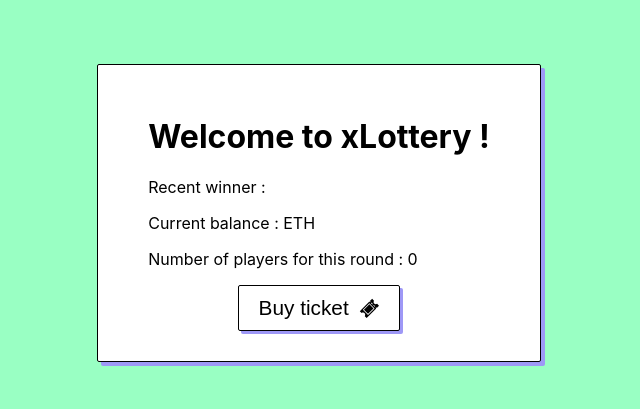
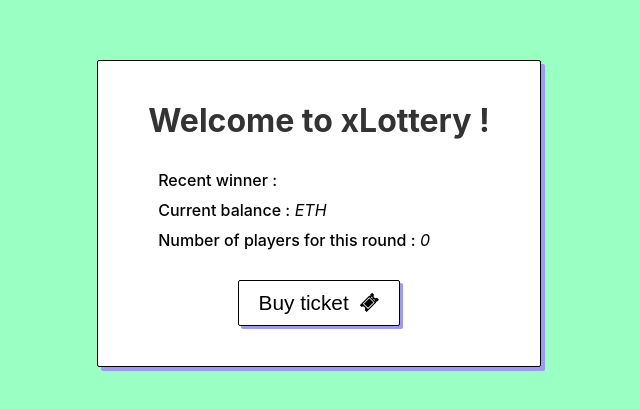
Before and after one commit to alexboisseau/x-lottery-app, a React (Vite) app: page / in a window 1280 px wide. Shown: the part 187-596 px from the top of the page, without its empty margins (321-961 px from the left). Built offline with nearby package versions, Linux system fonts and the light colour scheme.

Commit message:
style: improve style

```diff
--- a/src/components/LotteryCard.scss
+++ b/src/components/LotteryCard.scss
@@ -4,9 +4,33 @@
   border-radius: 2px;
   box-shadow: #9e98f6 4px 4px 0px;
 
-  padding: 30px 50px;
+  padding: 40px 50px;
 
-  .buy-ticket-button {
+  display: flex;
+  flex-direction: column;
+  gap: 20px;
+
+  & > h1,
+  & > p {
+    margin: 0;
+    padding: 0;
+  }
+
+  & > .informations {
+    & > p {
+      margin: 10px;
+
+      & > .label {
+        font-weight: 500;
+      }
+
+      & > .value {
+        font-style: italic;
+      }
+    }
+  }
+
+  & > .buy-ticket-button {
     background-color: #fff;
     border: 1px #000 solid;
     border-radius: 2px;
--- a/src/components/LotteryCard.tsx
+++ b/src/components/LotteryCard.tsx
@@ -163,9 +163,21 @@ export const LotteryCard = () => {
   return (
     <div className="lottery-card">
       <h1>Welcome to xLottery !</h1>
-      <p>Recent winner : {recentWinner}</p>
-      <p>Current balance : {lotteryBalance} ETH</p>
-      <p>Number of players for this round : {numberOfPlayers} </p>
+
+      <div className="informations">
+        <p>
+          <span className="label">Recent winner :</span>{" "}
+          <span className="value">{recentWinner}</span>
+        </p>
+        <p>
+          <span className="label">Current balance :</span>{" "}
+          <span className="value">{lotteryBalance} ETH</span>
+        </p>
+        <p>
+          <span className="label">Number of players for this round :</span>{" "}
+          <span className="value">{numberOfPlayers}</span>
+        </p>
+      </div>
 
       {waitingForTxValidation ? (
         <button className="buy-ticket-button">
--- a/src/index.css
+++ b/src/index.css
@@ -7,3 +7,12 @@ body {
   min-height: 100vh;
   min-width: 100vw;
 }
+
+h1,
+h2,
+h3,
+h4,
+h5,
+h6 {
+  color: #333333;
+}
```
